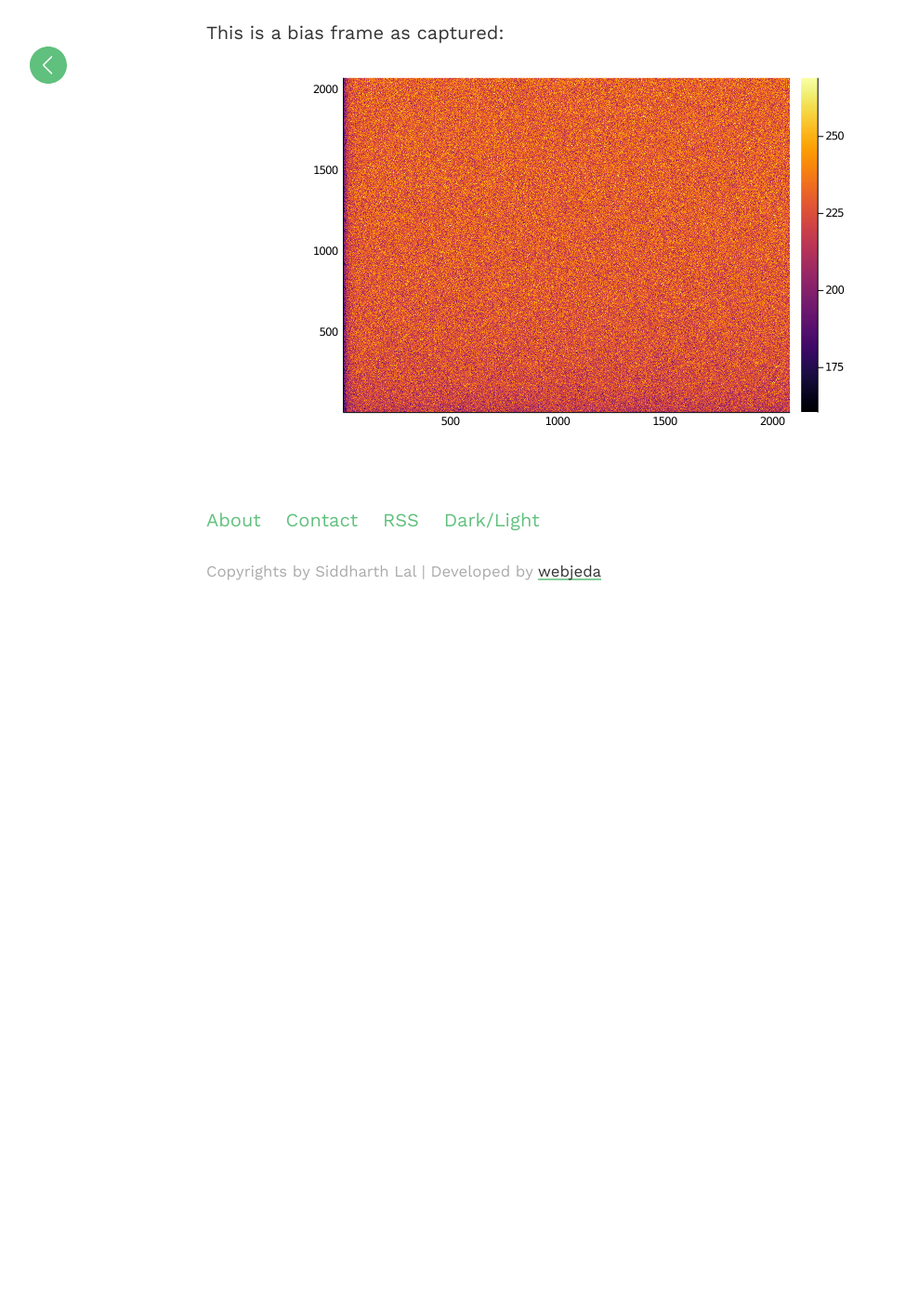
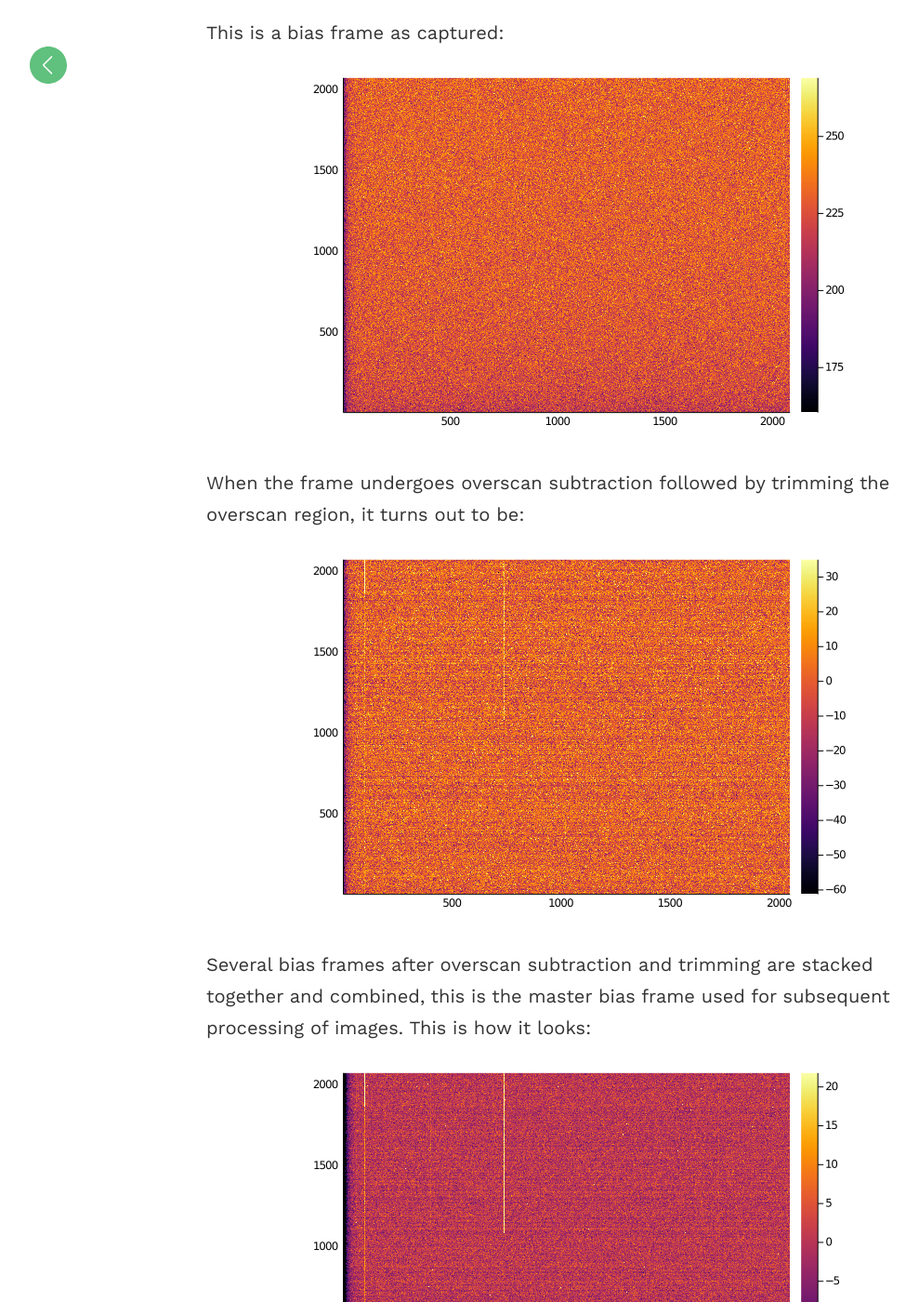
Before and after one commit to siddharthlal25/blog, a Jekyll site: the page built from _posts/2020-08-30-gsoc-blog-7.md, in a window 1280 px wide and 1400 px high, scrolled down 884 px. Shown: the whole window at 93% size, without its empty margins (18-1007 px from the left). Built offline with Jekyll 4.4.1, drawn with Linux system fonts in a browser that asks for light colours; before the commit the page ends 1514 px from its top, so only the background shows below that; some of the changed text lies outside the part shown.

Commit message:
added bias frame part

```diff
--- a/_posts/2020-08-30-gsoc-blog-7.md
+++ b/_posts/2020-08-30-gsoc-blog-7.md
@@ -9,12 +9,24 @@ category: test
 
 The work was completed on time! I spent the last two weeks coding up the saving versions of `ccds`, `arrays` and `filenames`. With these, one can apply a function on the desired object (i.e. ccd or array or filename) and can also save it to FITS file. There are various options available for saving, like the prefix name of the saved file, suffix name of saved file and also the location at which to save, check out the repo for more info!
 
-## *Can you show some work samples?*
+## *Awesome, Can you show some work samples?*
 
-Sure, here it is:
+Sure, here it is!
 
 This is a bias frame as captured:
 
 <p align = "center">
 <img src = "https://raw.githubusercontent.com/siddharthlal25/blog/master/_images/bias/sample.png">
 </p>
+
+When the frame undergoes overscan subtraction followed by trimming the overscan region, it turns out to be:
+
+<p align = "center">
+<img src = "https://raw.githubusercontent.com/siddharthlal25/blog/master/_images/bias/processed.png">
+</p>
+
+Several bias frames after overscan subtraction and trimming are stacked together and combined, this is the master bias frame used for subsequent processing of images. This is how it looks:
+
+<p align = "center">
+<img src = "https://raw.githubusercontent.com/siddharthlal25/blog/master/_images/bias/master.png">
+</p>
```
